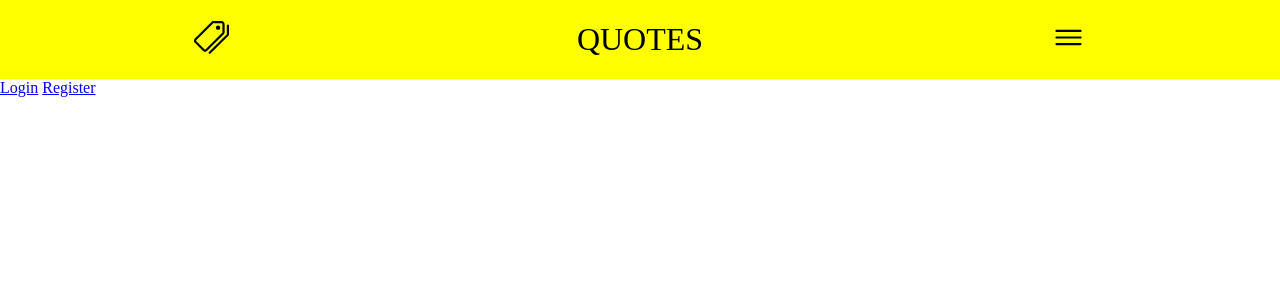
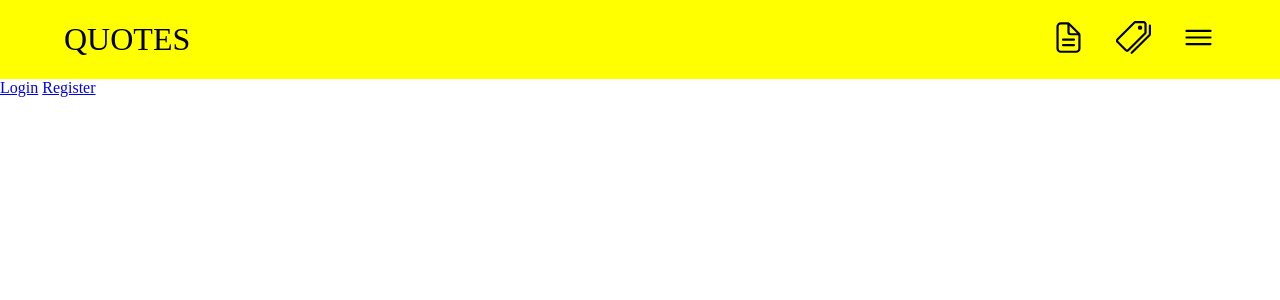
Before and after one commit to Ropler6/QuoteIt, a SvelteKit app: page / in a window 1280 px wide. Shown: the top 300 px of the page. Built offline with nearby package versions, Linux system fonts and the light colour scheme.

Commit message:
Refactor Header
Add /app icon and anchor. Add new styling

```diff
--- a/src/Components/Header.svelte
+++ b/src/Components/Header.svelte
@@ -1,34 +1,47 @@
 <script lang="ts">
     import menu from "/src/assets/menu.svg"
     import tags from "/src/assets/tags.svg"
+    import app from "/src/assets/app.svg"
 
-
+    const SVG_WIDTH = 35;
+    const SVG_HEIGHT = 35;
 </script>
 
 <main>
-    <a href="/tags">
-        <img src={tags} width="35" height="35" alt="Tags">
-    </a>
-
     <div class="title">
         QUOTES
     </div>
 
-    <a href="/menu" class="menu">
-        <img src={menu} width="35" height="35" alt="Menu">
-    </a>
+    <div class="links">
+        <a href="/app">
+            <img src={app} width={SVG_WIDTH} height={SVG_HEIGHT} alt="App">
+        </a>
 
+        <a href="/tags">
+            <img src={tags} width={SVG_WIDTH} height={SVG_HEIGHT} alt="Tags">
+        </a>
+
+        <a href="/menu" class="menu">
+            <img src={menu} width={SVG_WIDTH} height={SVG_HEIGHT} alt="Menu">
+        </a>
+    </div>
 </main>
-
 <style>
     main {
+        display: flex;
+        flex-direction: row;
+        justify-content: space-between;
+        align-items: center;
         background-color: yellow;
+        padding: 20px 5vw;
+        margin: 0px;
+    }
+
+    .links {
         display: flex;
         flex-direction: row;
         justify-content: space-around;
-        align-items: center;
-        padding: 20px;
-        margin: 0px;
+        gap: 30px;
     }
 
     .title {
```
Also changed, not shown: src/assets/app.svg (added).
